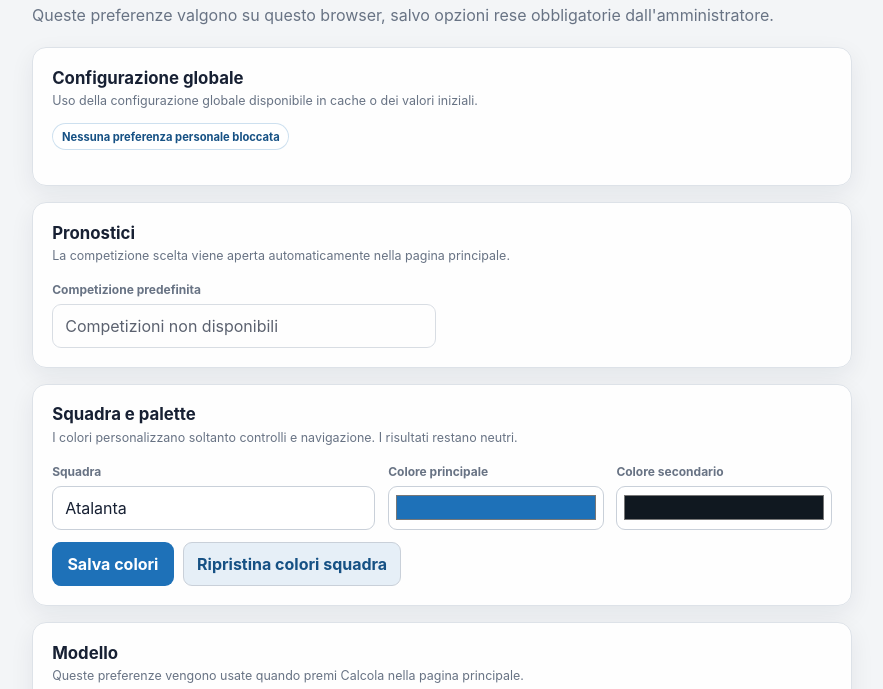
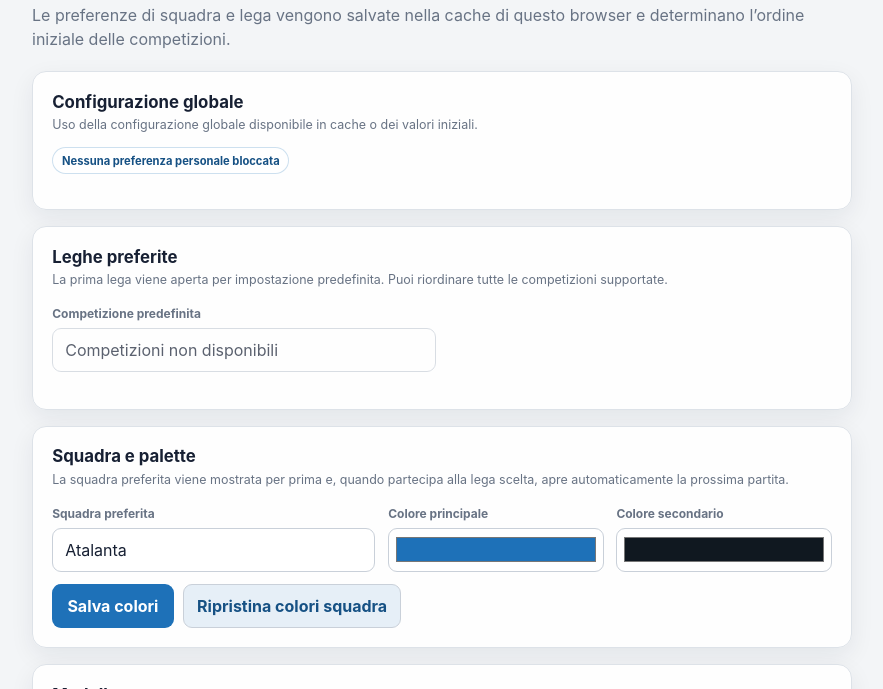
Before and after one commit to FRAMAX444/serie-a-match-predictor, a website with bundled scripts: page settings.html in a window 1280 px wide. Shown: the part 111-800 px from the top of the page, without its empty margins (198-1081 px from the left). Built offline with nearby package versions, Linux system fonts and the light colour scheme.

Commit message:
Add league ordering settings

```diff
--- a/settings.html
+++ b/settings.html
@@ -3,10 +3,11 @@
 <head>
   <meta charset="utf-8" />
   <meta name="viewport" content="width=device-width, initial-scale=1" />
-  <meta name="description" content="Impostazioni di Serie A Predictor." />
-  <title>Impostazioni · Serie A Predictor</title>
+  <meta name="description" content="Impostazioni personali del Match Predictor." />
+  <title>Impostazioni · Match Predictor</title>
   <link rel="stylesheet" href="styles.css" />
   <link rel="stylesheet" href="global.css" />
+  <link rel="stylesheet" href="europe.css" />
 </head>
 <body>
   <div id="global-announcement" class="global-announcement" hidden></div>
@@ -17,7 +18,7 @@
         <a class="back-link" href="admin.html">Area admin →</a>
       </div>
       <h1>Impostazioni personali</h1>
-      <p>Queste preferenze valgono su questo browser, salvo opzioni rese obbligatorie dall'amministratore.</p>
+      <p>Le preferenze di squadra e lega vengono salvate nella cache di questo browser e determinano l’ordine iniziale delle competizioni.</p>
     </header>
 
     <form class="settings-stack" id="settings-form">
@@ -31,8 +32,8 @@
 
       <section class="settings-card">
         <div class="settings-card__heading">
-          <h2>Pronostici</h2>
-          <p>La competizione scelta viene aperta automaticamente nella pagina principale.</p>
+          <h2>Leghe preferite</h2>
+          <p>La prima lega viene aperta per impostazione predefinita. Puoi riordinare tutte le competizioni supportate.</p>
         </div>
         <div class="settings-grid">
           <label>
@@ -42,17 +43,18 @@
             </select>
           </label>
         </div>
+        <div id="settings-league-order" class="league-order" aria-label="Ordine delle competizioni"></div>
       </section>
 
       <section class="settings-card">
         <div class="settings-card__heading">
           <h2>Squadra e palette</h2>
-          <p>I colori personalizzano soltanto controlli e navigazione. I risultati restano neutri.</p>
+          <p>La squadra preferita viene mostrata per prima e, quando partecipa alla lega scelta, apre automaticamente la prossima partita.</p>
         </div>
         <div class="settings-grid settings-grid--three">
           <label>
-            <span>Squadra</span>
-            <select id="settings-team"></select>
+            <span>Squadra preferita</span>
+            <select id="settings-team"><option value="">Caricamento squadre…</option></select>
           </label>
           <label class="color-control">
             <span>Colore principale</span>
@@ -72,7 +74,7 @@
       <section class="settings-card">
         <div class="settings-card__heading">
           <h2>Modello</h2>
-          <p>Queste preferenze vengono usate quando premi Calcola nella pagina principale.</p>
+          <p>Queste preferenze vengono usate insieme a statistiche di squadra, dati dei giocatori e probabili formazioni.</p>
         </div>
         <div class="settings-grid">
           <label>
```
